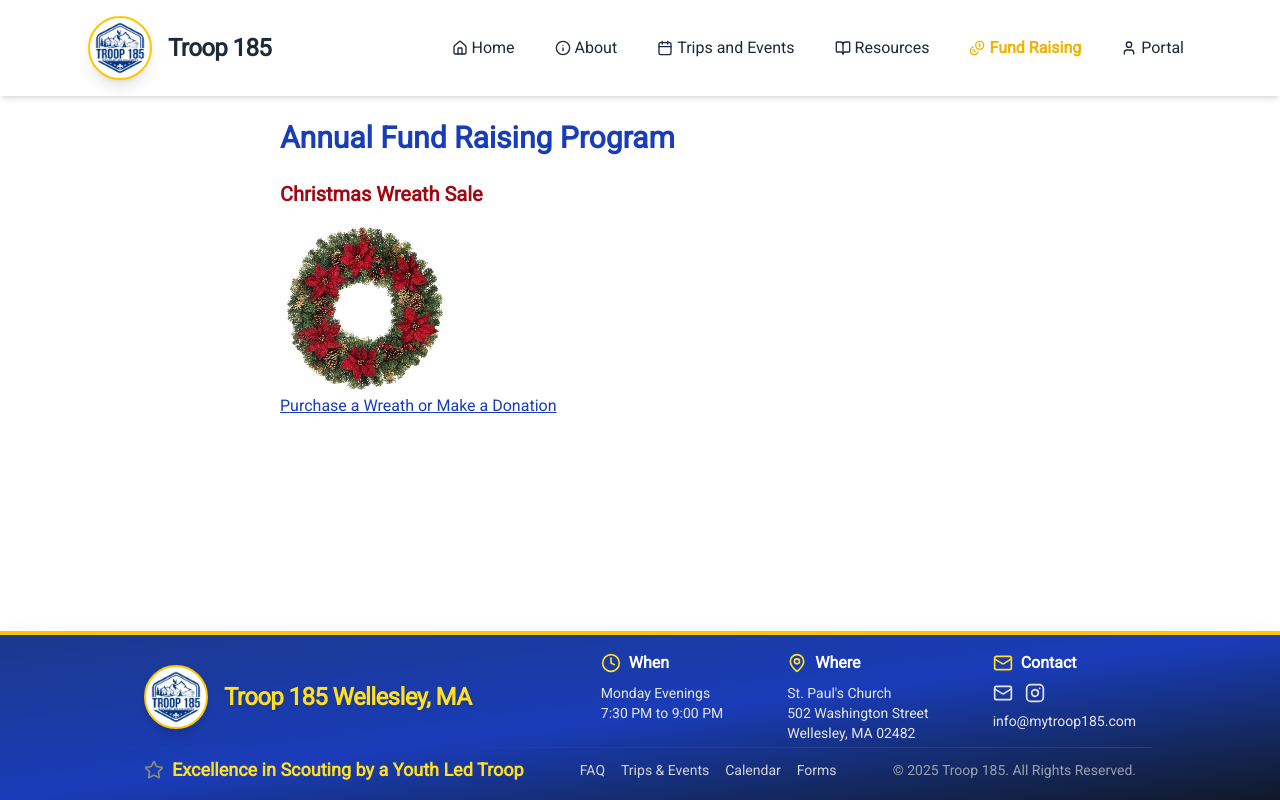
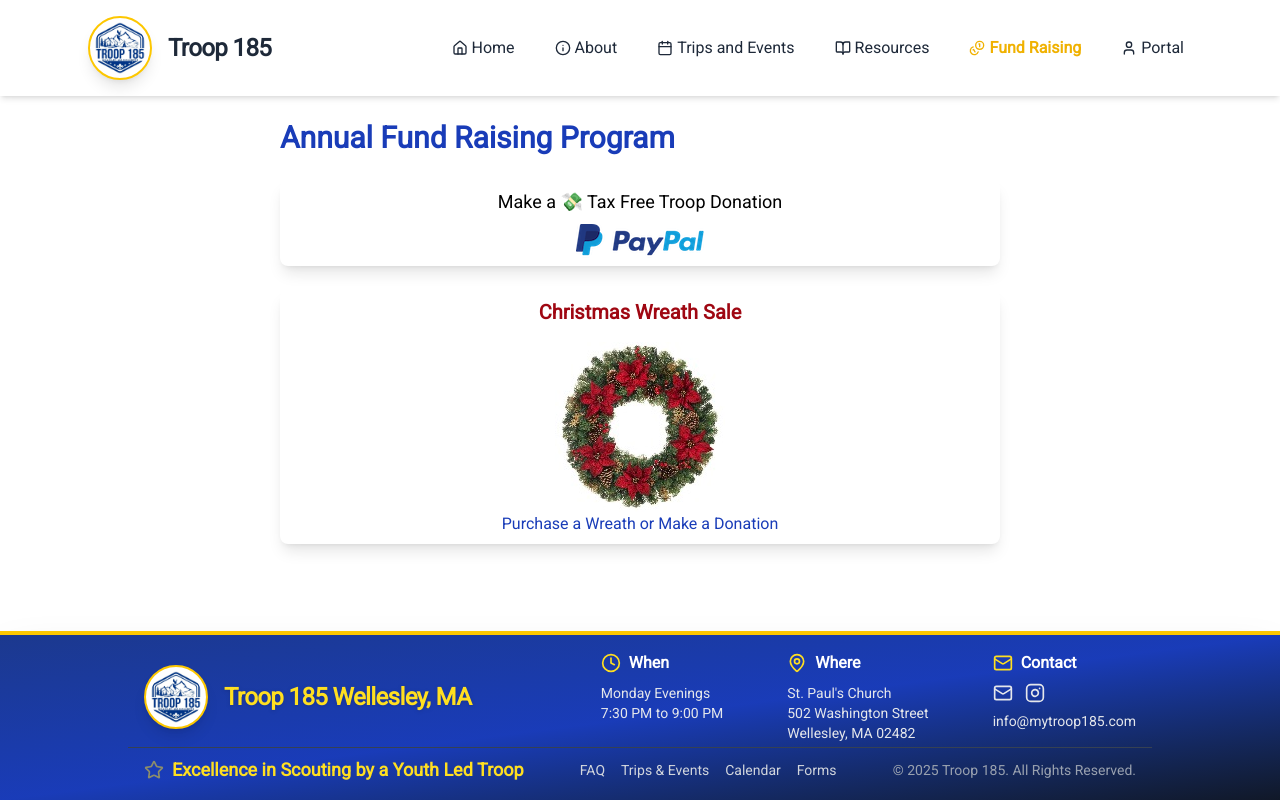
Before and after one commit to B00M3000/Troop-185, a SvelteKit app: page /fund-raising in a window 1280 px wide. Built offline with nearby package versions, Linux system fonts and the light colour scheme.

Commit message:
Added Paypal Payments and donation links, added ASM Pat Hurley

```diff
--- a/src/routes/(public)/fund-raising/+page.svelte
+++ b/src/routes/(public)/fund-raising/+page.svelte
@@ -4,7 +4,19 @@
 
 <div class="max-w-3xl mx-auto p-6">
   <h1 class="text-3xl font-bold mb-6 text-blue-800">Annual Fund Raising Program</h1>
+
+  <div class="mb-6 py-2 bg-white shadow-lg rounded-lg overflow-hidden hover:shadow-xl transition-shadow duration-300">
+    <div style="text-align: center; display: flex; flex-flow: column; align-items: center;">
+    <p class="mb-2 text-lg">Make a 💸 Tax Free Troop Donation</p>
+    <a href="https://www.paypal.com/paypalme/Troop185Wellesley" target="_blank" class="center"><img src="/images/paypal.png" alt="PayPal Logo"></a>
+    </div>
+  </div>
+
+  <div class="mb-6 py-2 bg-white shadow-lg rounded-lg overflow-hidden hover:shadow-xl transition-shadow duration-300">
+    <div style="text-align: center; display: flex; flex-flow: column; align-items: center;">
    <p class="mb-4 text-xl text-red-800 font-bold">Christmas Wreath Sale</p>
-  <a href="https://www.troop185wreaths.com" target="_blank"><img src="/images/christmas_wreath.jpg" alt="Christmas Wreath">
-  <p class="underline text-blue-800">Purchase a Wreath or Make a Donation</p></a>
+   <a href="https://www.troop185wreaths.com" target="_blank"><img src="/images/christmas_wreath.jpg" alt="Christmas Wreath"></a>
+  <p class="text-blue-800"><a href="https://www.troop185wreaths.com" target="_blank">Purchase a Wreath or Make a Donation</a></p>
+  </div>
+  </div>
 </div>
--- a/src/routes/(public)/resources/troop-adult-leaders/+page.svelte
+++ b/src/routes/(public)/resources/troop-adult-leaders/+page.svelte
@@ -17,6 +17,7 @@
           <li>Dr. Kevin Daly</li>
           <li>Mr. Frank Wood</li>
           <li>Mr. Steve Benson</li>
+          <li>Mr. Patrick Hurley</li>
         </ul>
       </div>
       <div>
--- a/src/routes/(public)/trips-events/+page.svelte
+++ b/src/routes/(public)/trips-events/+page.svelte
@@ -9,7 +9,15 @@
 
 <div class="max-w-6xl mx-auto p-6">
   <h1 class="text-3xl font-bold mb-6 text-blue-800">Trips & Events</h1>
-  <p class="mb-8 text-lg text-gray-700">Find trip reports, packing lists, and more for recent and upcoming Troop 185 adventures.</p>
+
+  <div class="mb-6 py-2 bg-white shadow-lg rounded-lg overflow-hidden hover:shadow-xl transition-shadow duration-300">
+    <div style="text-align: center; display: flex; flex-flow: column; align-items: center;">
+    <p class="mb-2 text-lg">Use this button for Troop payments.</p>
+    <a href="https://www.paypal.com/paypalme/Troop185Wellesley" target="_blank" class="center"><img src="/images/paypal.png" alt="PayPal Logo"></a>
+    <p class="text-lg">Please include a note stating the Scout’s name and purpose of the payment (eg dues, Nantucket trip etc)</p>
+    </div>
+  </div>
+  <p class="mb-8 text-lg">Trip reports, and packing lists for recent and upcoming Troop 185 adventures.</p>
 
   {#if events.length > 0}
     <!-- Events Grid -->
```
Also changed, not shown: static/images/paypal.png (added).
